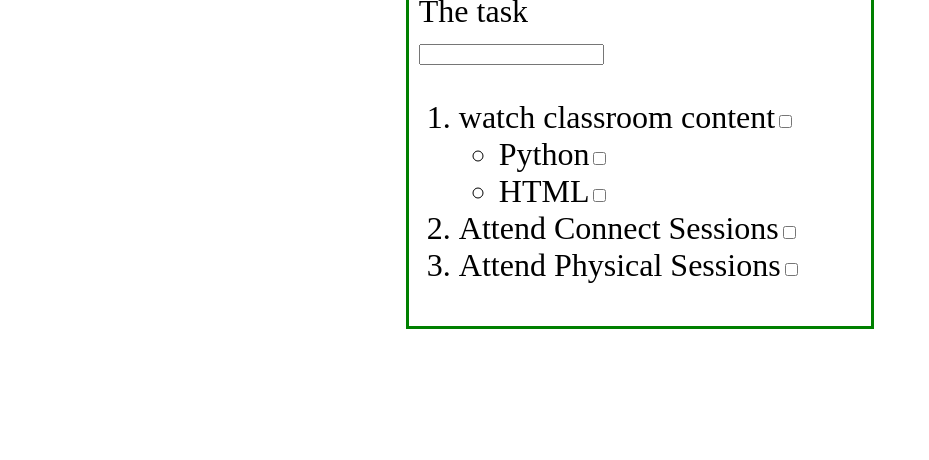
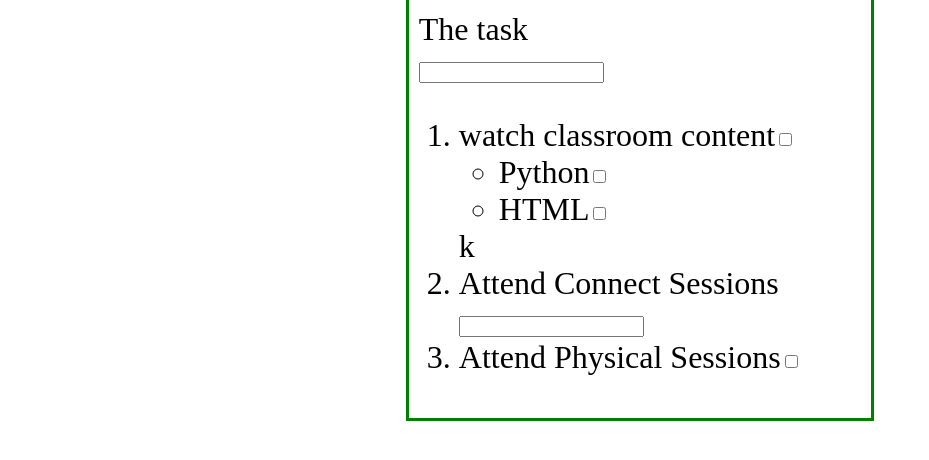
Before and after one commit to elshamy9/tasks, a plain HTML site: page index.html in a window 1280 px wide. Shown: the part 338-798 px from the top of the page, without its empty margins (0-929 px from the left). Drawn offline with Linux system fonts and the light colour scheme.

Commit message:
I love you

```diff
--- a/index.html
+++ b/index.html
@@ -14,6 +14,7 @@
   }
 </style>
 <body>
+  hgyukigty7t6olgtf6r6r6yro
   <div class="container
   ">
     <img
@@ -31,8 +32,8 @@
       <ul>
         <li>Python<input type="checkbox"></li>
         <li>HTML<input type="checkbox"></li>
-      </ul>
-      <li>Attend Connect Sessions<input type="checkbox"></li>
+      </ul>k
+      <li>Attend Connect Sessions<input type="checbox"></li>
       <li>Attend Physical Sessions<input type="checkbox"></li>
     </ol>
   </div>
```
Also changed, not shown: draft.txt (added).
